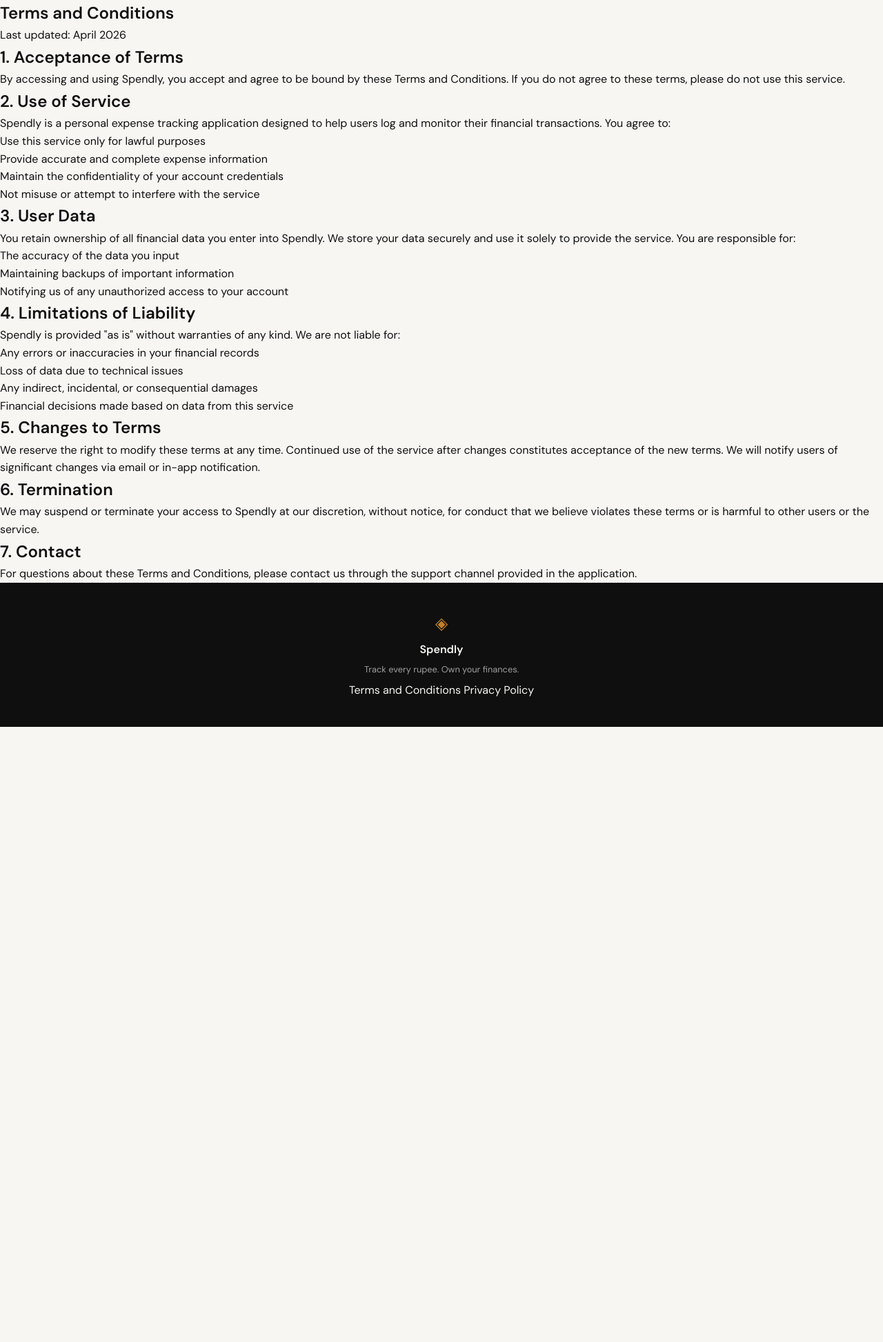
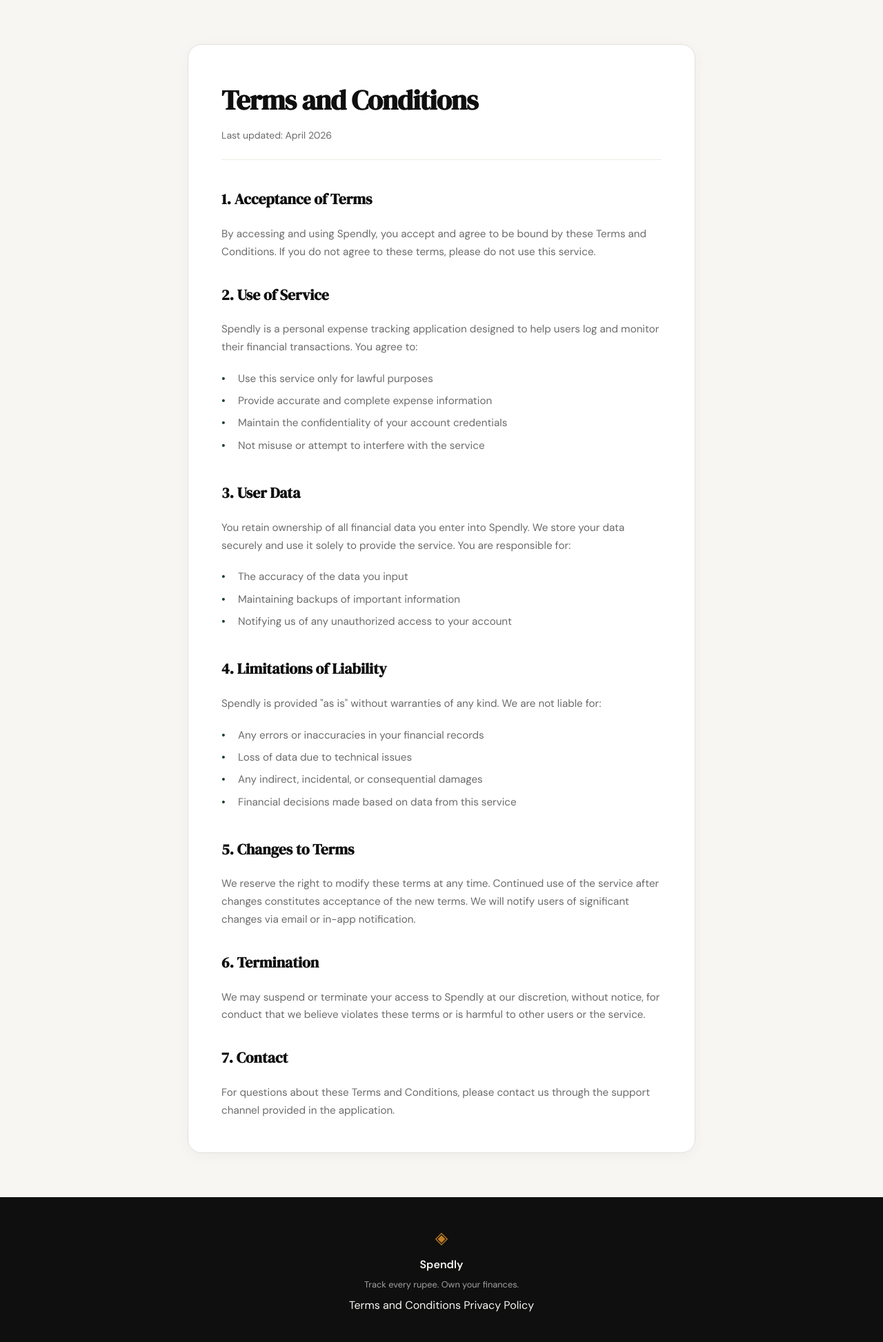
Before and after one commit to Nikk313/Claude-Code-Project, a Flask app: page /terms in a window 1280 px wide. Shown: the part 61-2007 px from the top of the page at 69% size. Before the commit the page ends 1115 px from the top, so only its background shows below. Run offline with Flask 3, Linux system fonts and the light colour scheme.

Commit message:
landing: add styling for legal pages (terms, privacy)

```diff
--- a/static/css/style.css
+++ b/static/css/style.css
@@ -603,6 +603,93 @@ a { color: inherit; text-decoration: none; }
 }
 
 /* ------------------------------------------------------------------ */
+/* Legal pages (Terms, Privacy)                                        */
+/* ------------------------------------------------------------------ */
+
+.legal-page {
+    padding: 4rem 2rem;
+    max-width: 800px;
+    margin: 0 auto;
+}
+
+.legal-inner {
+    background: var(--paper-card);
+    border: 1px solid var(--border);
+    border-radius: var(--radius-lg);
+    padding: 3rem;
+    box-shadow: 0 4px 20px rgba(0, 0, 0, 0.04);
+}
+
+.legal-title {
+    font-family: var(--font-display);
+    font-size: 2.5rem;
+    color: var(--ink);
+    margin-bottom: 0.5rem;
+    letter-spacing: -0.02em;
+}
+
+.legal-date {
+    font-size: 0.875rem;
+    color: var(--ink-muted);
+    margin-bottom: 2.5rem;
+    padding-bottom: 1.5rem;
+    border-bottom: 1px solid var(--border-soft);
+}
+
+.legal-content {
+    display: flex;
+    flex-direction: column;
+    gap: 2rem;
+}
+
+.legal-section {
+    display: flex;
+    flex-direction: column;
+    gap: 0.75rem;
+}
+
+.legal-section h2 {
+    font-family: var(--font-display);
+    font-size: 1.35rem;
+    color: var(--ink);
+    margin-bottom: 0.5rem;
+}
+
+.legal-section p {
+    font-size: 0.95rem;
+    color: var(--ink-muted);
+    line-height: 1.7;
+}
+
+.legal-section ul {
+    list-style: none;
+    padding-left: 0;
+    margin-top: 0.5rem;
+}
+
+.legal-section ul li {
+    position: relative;
+    padding-left: 1.5rem;
+    margin-bottom: 0.5rem;
+    font-size: 0.95rem;
+    color: var(--ink-muted);
+    line-height: 1.6;
+}
+
+.legal-section ul li::before {
+    content: "•";
+    position: absolute;
+    left: 0;
+    color: var(--accent);
+    font-weight: bold;
+}
+
+.legal-section ul li strong {
+    color: var(--ink-soft);
+    font-weight: 500;
+}
+
+/* ------------------------------------------------------------------ */
 /* Responsive                                                          */
 /* ------------------------------------------------------------------ */
 
```
